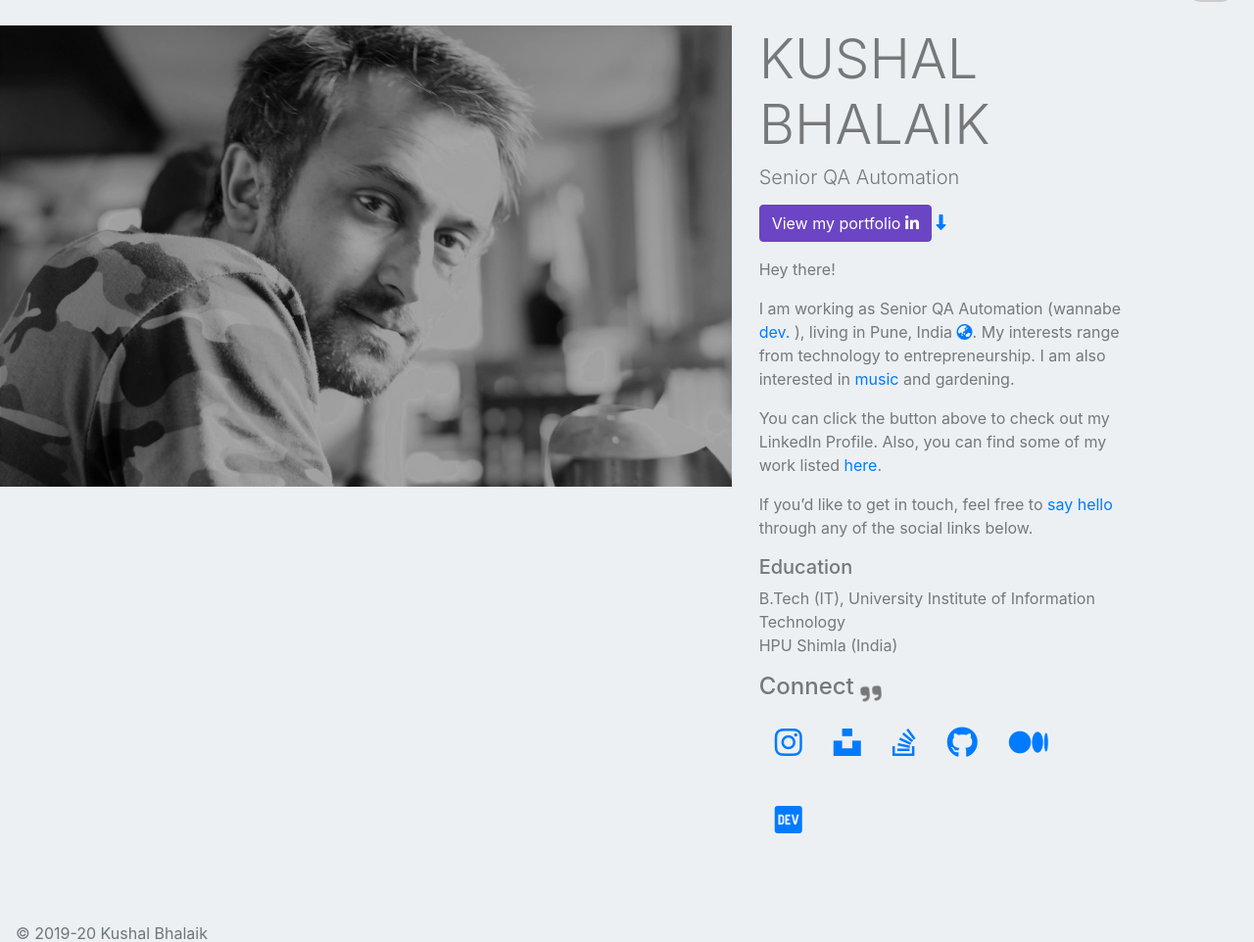
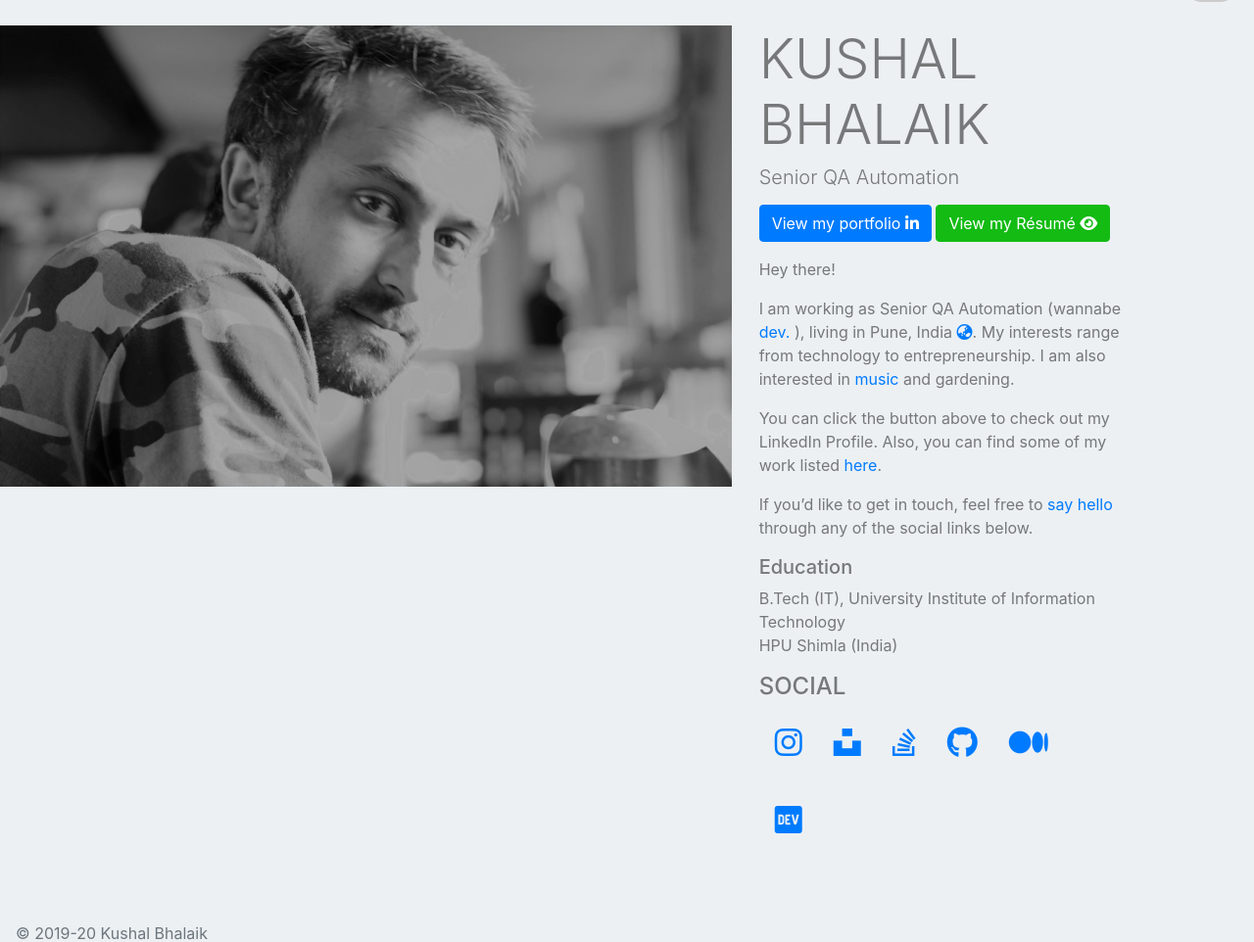
Before and after one commit to Prajwal-Kumar919/far11ven.github.io, a PHP site: page / in a window 1280 px wide. Shown: the part 57-1019 px from the top of the page at 98% size. Run offline with PHP 8.4, Linux system fonts and the light colour scheme; some libraries are stand-ins or nearby versions.

Commit message:
some css changes

```diff
--- a/index.html
+++ b/index.html
@@ -3,7 +3,7 @@
 
 <head>
    <meta http-equiv="Content-Type" content="text/html; charset=UTF-8">
-   <title>Home - kushalbhalaik.xyz</title>
+   <title>Kushal Bhalaik</title>
    <meta name="viewport" content="width=device-width, initial-scale=1">
    <meta name="viewport" content="width=device-width, initial-scale=1">
    <script src="index.js"></script>
@@ -16,11 +16,11 @@
    <link rel="stylesheet" href="https://stackpath.bootstrapcdn.com/bootstrap/4.3.1/css/bootstrap.min.css"
       integrity="sha384-ggOyR0iXCbMQv3Xipma34MD+dH/1fQ784/j6cY/iJTQUOhcWr7x9JvoRxT2MZw1T" crossorigin="anonymous">
    <meta name="keywords" content="kushal, bhalaik, kushal bhalaik">
-   <meta name="description" content="Home - kushalbhalaik.xyz">
+   <meta name="description" content="Kushal Bhalaik">
    <meta property="og:url" content="http://www.kushalbhalaik.xyz">
    <meta property="og:type" content="website">
    <meta property="og:title" content="Kushal Bhalaik">
-   <meta property="og:description" content="Home - kushalbhalaik.xyz">
+   <meta property="og:description" content="Kushal Bhalaik">
    <meta property="og:image" content="/assets/logo.png">
    <script src="https://kit.fontawesome.com/02130b3d51.js" crossorigin="anonymous"></script>
    <link rel="manifest" href="manifest.json" />
@@ -115,11 +115,14 @@
                         </h3>
                      </section>
                   </section>
-                  <section class="spotlight dark-th"><a href="https://www.linkedin.com/in/kushalbhalaik" target="_blank"
+                  <section class="spotlight dark-th">
+                     <a href="https://www.linkedin.com/in/kushalbhalaik" target="_blank"
                         rel="nofollow noopener noreferrer" class="btn btn-info" role="button"
-                        style="background-color:#6C45C4;border-color:#6C45C4"><span>View my portfolio  <i class="fab fa-linkedin-in"></i></span></a>
-                        <a href="/assets/Resume_Kushal Bhalaik.pdf" target="_blank" title="Download Resume"><i class="fas fa-long-arrow-alt-down"></i></a>
-                  </section>
+                        style="background-color:#007bff;border-color:#007bff"><span>View my portfolio  <i class="fab fa-linkedin-in"></i></span></a>
+                     <a href="/assets/Resume_Kushal Bhalaik.pdf" target="_blank"
+                        rel="nofollow noopener noreferrer" class="btn btn-info" role="button"
+                        style="background-color:#13bb13;border-color:#13bb13"><span>View my Résumé  <i class="fas fa-eye"></i></span></a>
+
                   <section class="summary dark-th">
                      <div>
                         <p>Hey there!</p>
@@ -150,9 +153,9 @@
                         </li>
                      </ul>
                   </section>
-                  <h4><span class="dark-th"> Connect </span> <i class="fas fa-quote-right animate-float dark-th"></i>
-                  </h4>
+                  <h4><span class="dark-th"> SOCIAL </span> </h4>
                   <section id="social" class="social-links">
+
                      <ul class="inline">
                         <li>
                            <a class="social-link" title="Visit me on Instagram"
--- a/style.css
+++ b/style.css
@@ -179,6 +179,11 @@ a.back-to-home:hover {
   color: royalblue;
 }
 
+.social-link:hover {
+  transform: scale(1);
+  animation: heart-beat 1s ease-in-out infinite alternate;
+}
+
 /** Navbar Toggler Icon **/
 .navbar-toggler:focus,
 .navbar-toggler:hover {
```
